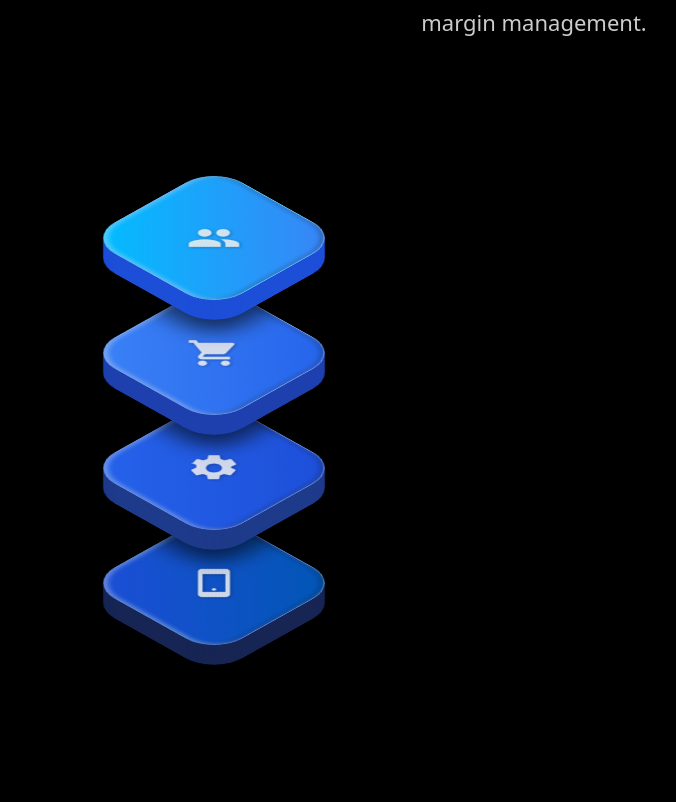
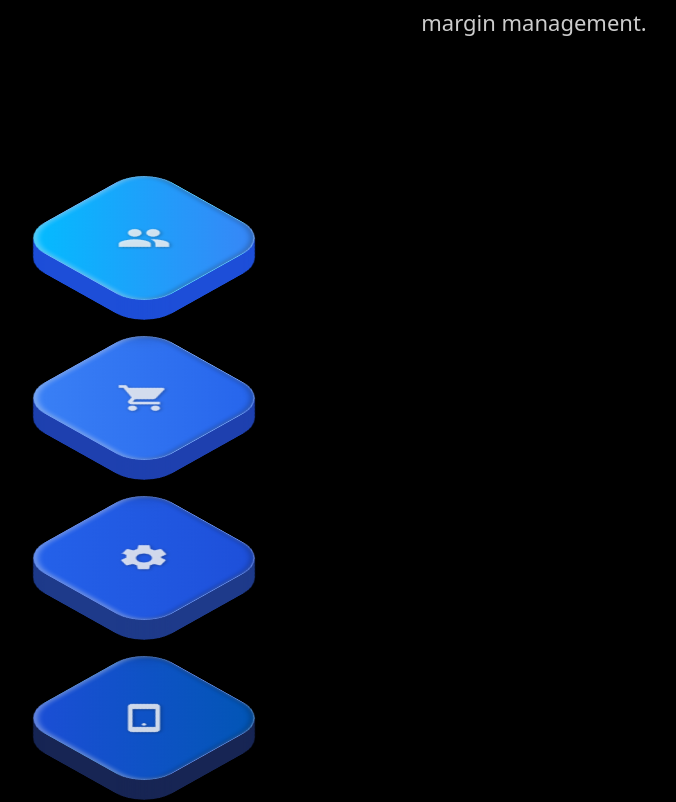
Before and after one commit to jcdelport/website, a Next.js app: page / in a window 1280 px wide. Shown: the part 5400-6202 px from the top of the page, without its empty margins (106-782 px from the left). Built offline with nearby package versions, Linux system fonts and the light colour scheme; a web font is replaced by a local one.

Commit message:
UI: Explode ecosystem stack layout and increment layer offsets to eradicate text collision

```diff
--- a/src/components/EcosystemStack.module.css
+++ b/src/components/EcosystemStack.module.css
@@ -32,9 +32,9 @@
 
 .scene {
   position: relative;
-  min-height: 650px;
+  min-height: 750px;
   width: 100%;
-  max-width: 960px;
+  max-width: 1100px;
   margin: 0 auto;
 }
 
@@ -103,15 +103,15 @@
 }
 
 .layer1 { top: 0px;   z-index: 8; --grad: var(--l1-grad); --side: var(--l1-side); animation-delay: 0.8s; }
-.layer2 { top: 115px;  z-index: 7; --grad: var(--l2-grad); --side: var(--l2-side); animation-delay: 0.7s; }
-.layer3 { top: 230px; z-index: 6; --grad: var(--l3-grad); --side: var(--l3-side); animation-delay: 0.6s; }
-.layer4 { top: 345px; z-index: 5; --grad: var(--l4-grad); --side: var(--l4-side); animation-delay: 0.5s; }
+.layer2 { top: 160px; z-index: 7; --grad: var(--l2-grad); --side: var(--l2-side); animation-delay: 0.7s; }
+.layer3 { top: 320px; z-index: 6; --grad: var(--l3-grad); --side: var(--l3-side); animation-delay: 0.6s; }
+.layer4 { top: 480px; z-index: 5; --grad: var(--l4-grad); --side: var(--l4-side); animation-delay: 0.5s; }
 
 /* Text Calls */
 .desktopOnly {
   position: absolute;
-  left: 420px;
-  width: 500px;
+  left: 450px;
+  width: 600px;
 }
 
 .callout {
@@ -188,14 +188,14 @@
   font-size: 1.05rem;
   line-height: 1.6;
   color: rgba(255,255,255,0.7);
-  max-width: 460px;
+  max-width: 550px;
   transition: all 0.3s ease;
 }
 
 .c01 { top: 0px;   animation-delay: 0.8s; }
-.c02 { top: 115px;  animation-delay: 0.7s; }
-.c03 { top: 230px; animation-delay: 0.6s; }
-.c04 { top: 345px; animation-delay: 0.5s; }
+.c02 { top: 160px; animation-delay: 0.7s; }
+.c03 { top: 320px; animation-delay: 0.6s; }
+.c04 { top: 480px; animation-delay: 0.5s; }
 
 /* Mobiles Lists mapped to Blue Gradients */
 .mobileList {
@@ -241,9 +241,10 @@
 }
 
 @media (max-width: 1024px) {
-  .scene { max-width: 800px; min-height: 600px; }
+  .scene { max-width: 800px; min-height: 750px; }
   .stackCore { left: 0px; transform: scale(0.85); top: -20px; }
-  .desktopOnly { left: 260px; width: 500px; }
+  .desktopOnly { left: 300px; width: 500px; }
+  .desktopOnly .desc { max-width: 400px; }
   .callout::before { left: -75px; width: 55px; }
   .callout.active::before { width: 70px; }
 }
@@ -251,6 +252,6 @@
 @media (max-width: 840px) {
   .desktopOnly { display: none; }
   .scene { min-height: auto; display: flex; flex-direction: column; align-items: center; margin-top: 0; }
-  .stackCore { position: relative; left: 0; margin-top: 20px; margin-bottom: 400px; transform: scale(0.9); }
+  .stackCore { position: relative; left: 0; margin-top: 20px; margin-bottom: 550px; transform: scale(0.9); }
   .mobileList { display: grid; width: 100%; max-width: 600px; }
 }
```
